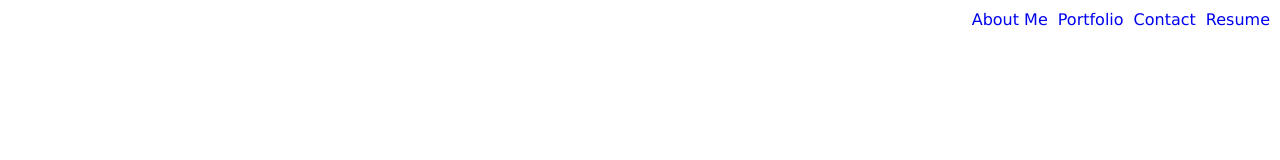
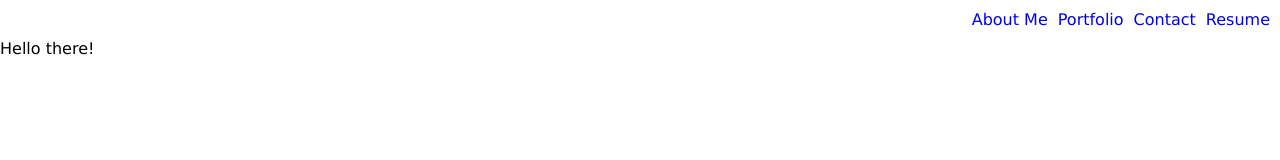
Before and after one commit to 33649EK/reactjs-portfolio-evanK, a React (Vite) app: page / in a window 1280 px wide. Shown: the top 160 px of the page. Built offline with nearby package versions, Linux system fonts and the light colour scheme.

Commit message:
added react router

```diff
--- a/package.json
+++ b/package.json
@@ -10,7 +10,8 @@
   },
   "dependencies": {
     "react": "^18.2.0",
-    "react-dom": "^18.2.0"
+    "react-dom": "^18.2.0",
+    "react-router-dom": "^6.22.3"
   },
   "devDependencies": {
     "@types/react": "^18.0.28",
--- /dev/null
+++ b/src/components/AboutMe.jsx
@@ -0,0 +1,9 @@
+function AboutMe() {
+  return (
+    <div className="aboutme">
+      <p>Hello there!</p>
+    </div>
+  );
+}
+
+export default AboutMe;
--- a/src/components/Portfolio.jsx
+++ b/src/components/Portfolio.jsx
@@ -1,9 +1,11 @@
 import Navbar from './Navbar';
+import AboutMe from './AboutMe';
 
 function Portfolio() {
   return (
     <>
       <Navbar />
+      <AboutMe />
     </>
   );
 }
```
Also changed, not shown: 1 other file (tests, documents, lock files or other folders).
